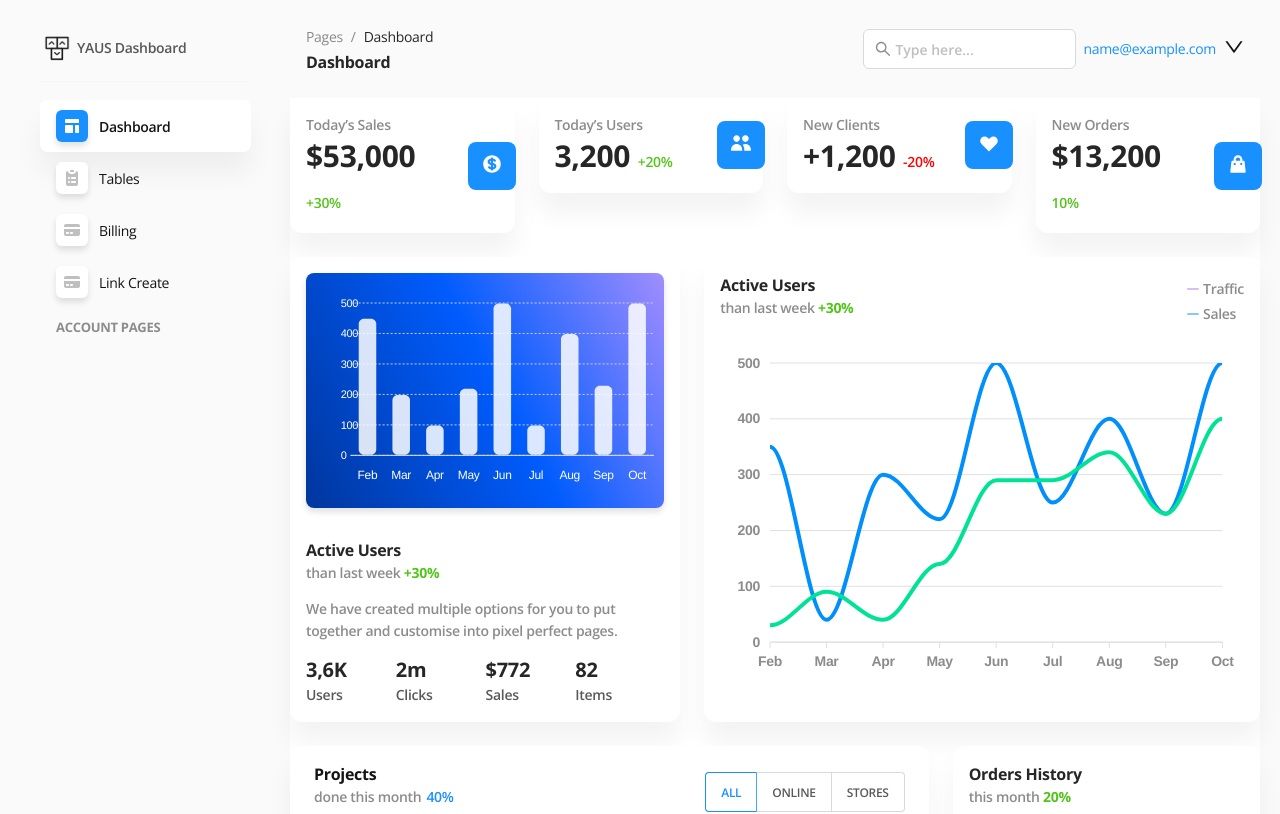
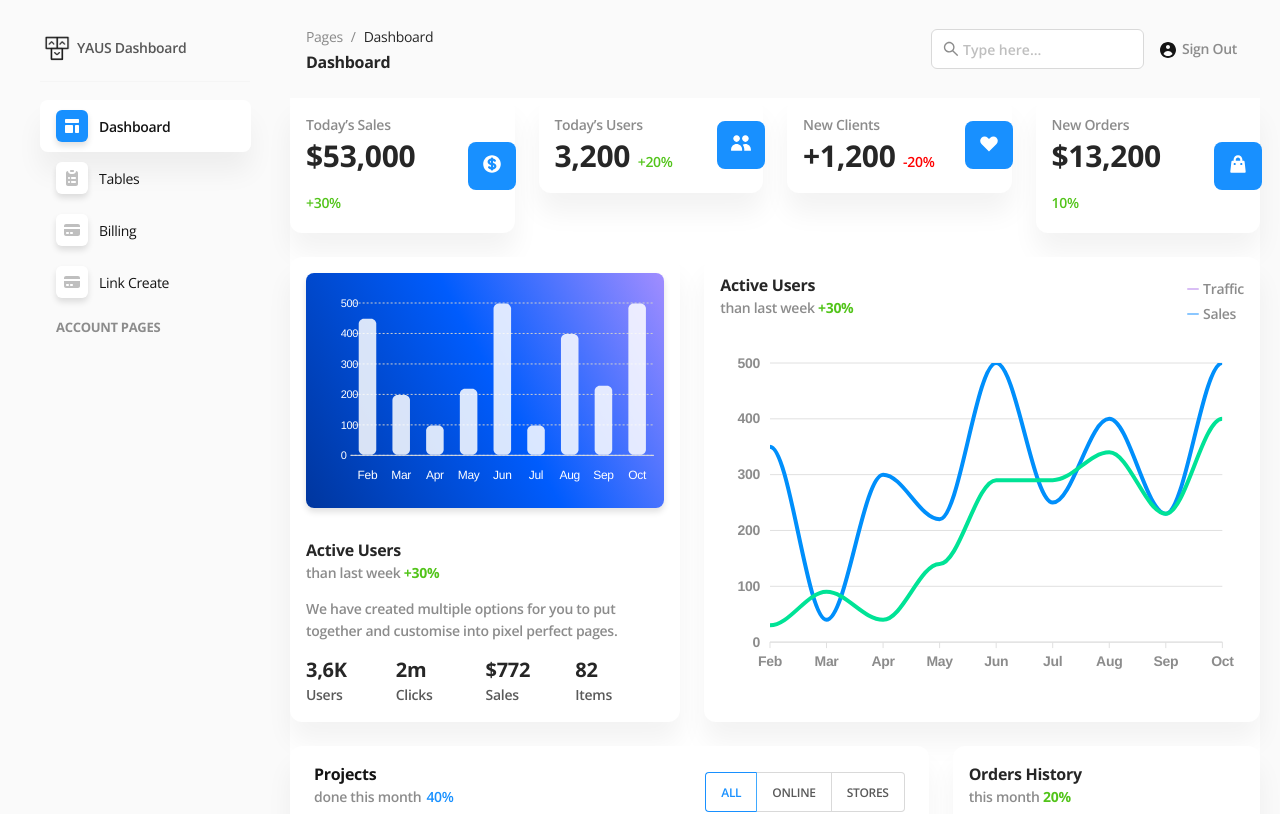
Before and after one commit to codeakki/YAUS-C4GT, a React (Create React App) app: page /dashboard in a window 1280 px wide. Shown: the top 814 px of the page. Built offline with nearby package versions, Linux system fonts and the light colour scheme; sample sign-in values are in the browser's storage.

Commit message:
Authentication almost done

```diff
--- a/package.json
+++ b/package.json
@@ -17,6 +17,7 @@
     "react-apexcharts": "^1.3.9",
     "react-dom": "^17.0.2",
     "react-router-dom": "^5.2.0",
+    "react-script": "^2.0.5",
     "react-scripts": "^4.0.3",
     "styled-components": "^5.3.0",
     "web-vitals": "^1.1.2"
--- a/src/components/layout/Header.js
+++ b/src/components/layout/Header.js
@@ -10,9 +10,10 @@
   * The above copyright notice and this permission notice shall be included in all copies or substantial portions of the Software.
 */
 
+
 import { useState, useEffect } from "react";
 import { DownOutlined } from "@ant-design/icons";
-import { Menu, Space } from "antd";
+import { Menu, Space, } from "antd";
 
 import {
   Row,
@@ -61,7 +62,7 @@ const ButtonContainer = styled.div`
   }
 `;
 
-var local_info=JSON.parse(localStorage.getItem("user-info"))
+var local_info = JSON.parse(localStorage.getItem("user-info"))
 
 const bell = [
   <svg
@@ -298,14 +299,15 @@ function Header({
 
           {/* Log out functionality */}
 
-          <Dropdown overlay={menu} trigger={["click"]}>
+          {/*   <Dropdown overlay={menu} trigger={["click"]} style={{ float: 'right' }}
+        className="dropdown-btn">
             <a onClick={(e) => e.preventDefault()}>
               <Space>
                 {local_info.user.email}
                 <DownOutlined />
               </Space>
             </a>
-          </Dropdown>
+          </Dropdown> */}
 
           {/* </Badge> */}
           {/* <Button type="link" onClick={showDrawer}>
@@ -427,7 +429,10 @@ function Header({
           {/* </Drawer> */}
 
           {localStorage.getItem("user-info") ? (
-            <></>
+            <> <Link to="/sign-in" className="btn-sign-in">
+              {profile}
+              <span>Sign Out</span>
+            </Link></>
           ) : (
             <>
               <Link to="/sign-in" className="btn-sign-in">
```
Also changed, not shown: 1 other file (tests, documents, lock files or other folders).
